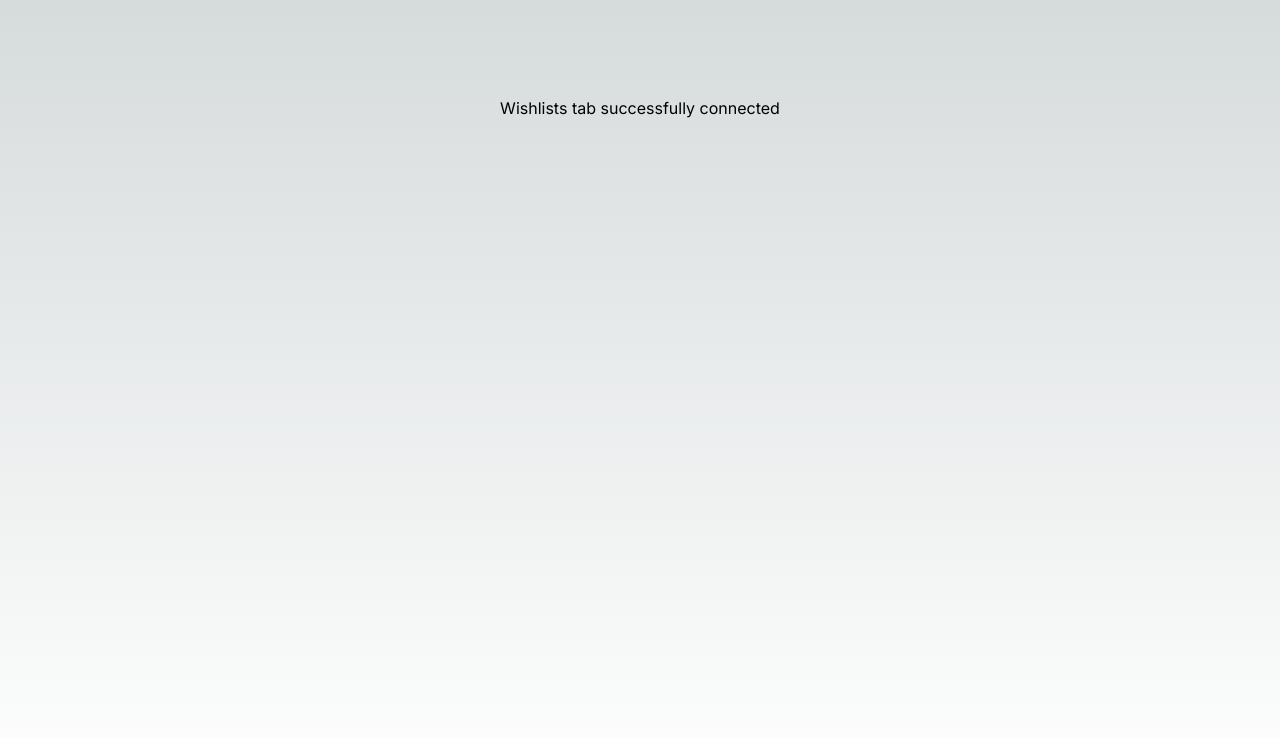
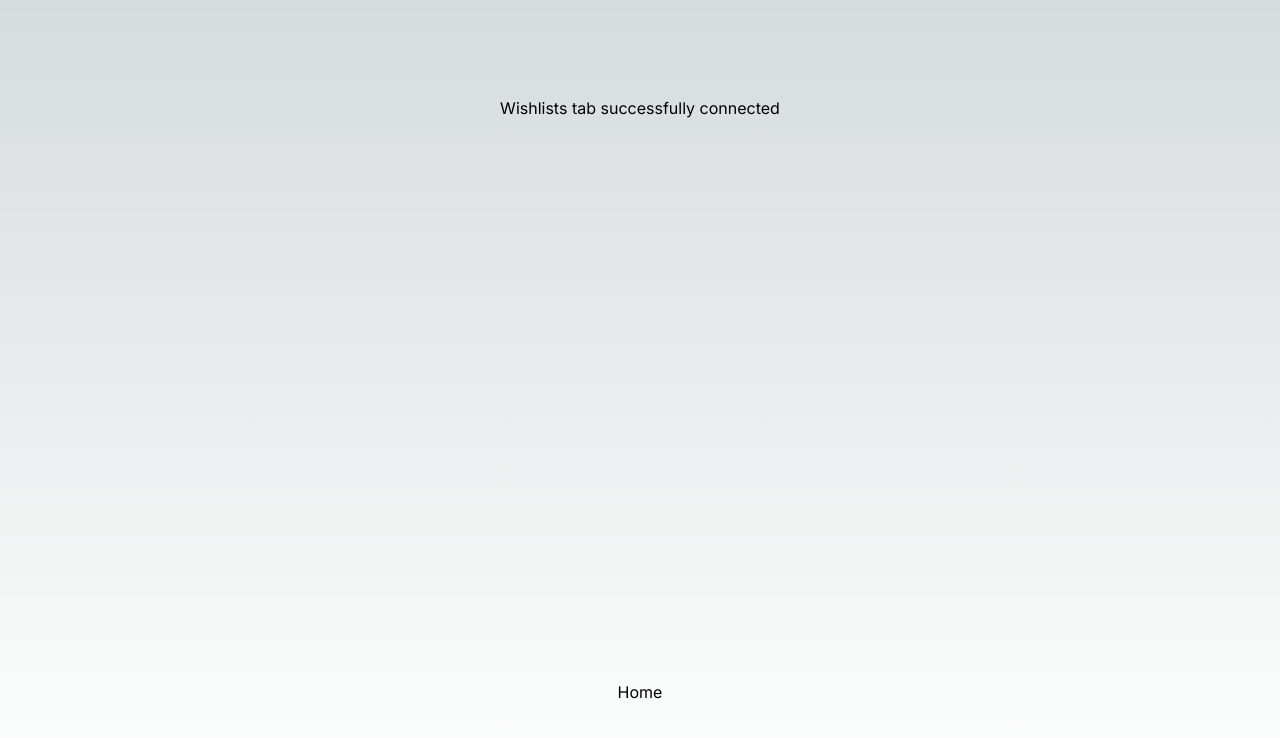
Before and after one commit to NVR-2023/TBD-GiftMe-wish-list-app, a Next.js app: page /wishlists in a window 1280 px wide. Shown: the top 738 px of the page. Built offline with nearby package versions, Linux system fonts and the light colour scheme.

Commit message:
home buttons created for each route

```diff
--- a/src/app/groups/page.tsx
+++ b/src/app/groups/page.tsx
@@ -1,7 +1,9 @@
+import Link from "next/link";
 export default function Groups() {
   return (
     <main className="flex min-h-screen flex-col items-center justify-between p-24">
       <div>Groups tab successfully connected</div>
+      <Link href="/">Home</Link>
     </main>
   );
 }
--- a/src/app/notifications/page.tsx
+++ b/src/app/notifications/page.tsx
@@ -1,7 +1,9 @@
+import Link from "next/link";
 export default function Notifications() {
   return (
     <main className="flex min-h-screen flex-col items-center justify-between p-24">
       <div>Notifications tab successfully connected</div>
+      <Link href="/">Home</Link>
     </main>
   );
 }
--- a/src/app/page.tsx
+++ b/src/app/page.tsx
@@ -1,12 +1,14 @@
 import Image from 'next/image'
+import Link from 'next/link'
 
 export default function Home() {
   return (
     <main className="flex min-h-screen flex-col items-center justify-between p-24">
       <div className="z-10 max-w-5xl w-full items-center justify-between font-mono text-sm lg:flex">
-        <button>Wishlists</button>
-        <button>Groups</button>
-        <button>Notifications</button>
+        <Link href="/wishlists">Wishlists</Link>
+        <Link href="/groups">Groups</Link>
+        <Link href="/notifications">Notifications</Link>
+
         <p className="fixed left-0 top-0 flex w-full justify-center border-b border-gray-300 bg-gradient-to-b from-zinc-200 pb-6 pt-8 backdrop-blur-2xl dark:border-neutral-800 dark:bg-zinc-800/30 dark:from-inherit lg:static lg:w-auto  lg:rounded-xl lg:border lg:bg-gray-200 lg:p-4 lg:dark:bg-zinc-800/30">
           Get started by editing&nbsp;
           <code className="font-mono font-bold">src/app/page.tsx</code>
--- a/src/app/wishlists/page.tsx
+++ b/src/app/wishlists/page.tsx
@@ -1,7 +1,10 @@
+import Link
+ from "next/link";
 export default function Wishlists() {
   return (
     <main className="flex min-h-screen flex-col items-center justify-between p-24">
       <div>Wishlists tab successfully connected</div>
+      <Link href="/">Home</Link>
     </main>
   );
 }
```
